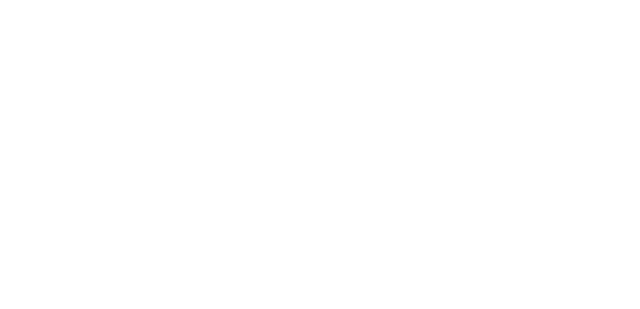
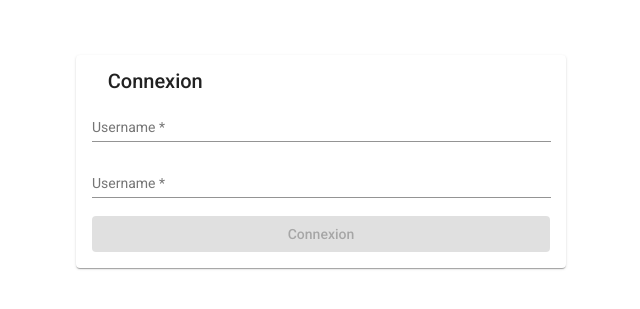
Before and after one commit to Team-dokent/hotel-reservation, an Angular app: page /auth in a window 1280 px wide. Before the commit this address led to /. Shown: the part 239-548 px from the top of the page, without its empty margins (319-959 px from the left). Built offline with nearby package versions, Linux system fonts and the light colour scheme.

Commit message:
Add Login form front

```diff
--- a/src/app/app-routing.module.ts
+++ b/src/app/app-routing.module.ts
@@ -1,8 +1,14 @@
+import { AuthModule } from './features/auth/auth.module';
 import { NgModule } from '@angular/core';
 import { RouterModule, Routes } from '@angular/router';
 
 const routes: Routes = [
-  { path: '', redirectTo: 'admin', pathMatch: 'full' },
+  { path: '', redirectTo: 'auth', pathMatch: 'full' },
+  {
+    path: 'auth',
+    loadChildren: () =>
+      import('./features/auth/auth.module').then((m) => m.AuthModule),
+  },
   {
     path: 'admin',
     loadChildren: () =>
--- a/src/app/core/components/toolbar/toolbar.component.ts
+++ b/src/app/core/components/toolbar/toolbar.component.ts
@@ -8,6 +8,7 @@
 })
 export class ToolbarComponent implements OnInit {
   opened!: boolean;
+
   @Output() openedEvent: EventEmitter<boolean> = new EventEmitter<boolean>();
 
   constructor(private menuService: MenuService) {}
--- a/src/app/features/auth/auth-routing.module.ts
+++ b/src/app/features/auth/auth-routing.module.ts
@@ -1,10 +1,13 @@
 import { NgModule } from '@angular/core';
 import { RouterModule, Routes } from '@angular/router';
+import { LoginComponent } from './login/login.component';
 
-const routes: Routes = [];
+const routes: Routes = [
+  { path: '', component: LoginComponent, pathMatch: 'full' },
+];
 
 @NgModule({
   imports: [RouterModule.forChild(routes)],
-  exports: [RouterModule]
+  exports: [RouterModule],
 })
-export class AuthRoutingModule { }
+export class AuthRoutingModule {}
--- /dev/null
+++ b/src/app/features/auth/login/login.component.html
@@ -0,0 +1,40 @@
+<div class="container d-flex align-items-center justify-content-center">
+  <mat-card>
+    <mat-card-header>
+      <mat-card-title>Connexion</mat-card-title>
+    </mat-card-header>
+    <form class="form" [formGroup]="loginForm">
+      <mat-form-field class="full-width">
+        <mat-label>Username</mat-label>
+        <input
+          formControlName="email"
+          type="email"
+          matInput
+          placeholder="Username"
+        />
+        <mat-error>Champ requis</mat-error>
+      </mat-form-field>
+
+      <mat-form-field class="full-width">
+        <mat-label>Username</mat-label>
+        <input
+          formControlName="password"
+          type="password"
+          matInput
+          placeholder="Pass"
+        />
+        <mat-error>Champ requis</mat-error>
+      </mat-form-field>
+
+      <button
+        class="full-width"
+        mat-raised-button
+        color="primary"
+        (click)="onSubmit()"
+        [disabled]="!loginForm.valid"
+      >
+        Connexion
+      </button>
+    </form>
+  </mat-card>
+</div>
--- /dev/null
+++ b/src/app/features/auth/login/login.component.scss
@@ -0,0 +1,13 @@
+.container {
+  height: 100vh;
+}
+
+.form {
+  min-width: 180px;
+  max-width: 500px;
+  width: 100%;
+}
+
+.full-width {
+  width: 100%;
+}
--- /dev/null
+++ b/src/app/features/auth/login/login.component.ts
@@ -0,0 +1,48 @@
+import { Component, OnInit } from '@angular/core';
+import {
+  AbstractControl,
+  FormBuilder,
+  FormGroup,
+  Validators,
+} from '@angular/forms';
+
+@Component({
+  selector: 'app-login',
+  templateUrl: './login.component.html',
+  styleUrls: ['./login.component.scss'],
+})
+export class LoginComponent implements OnInit {
+  loginForm!: FormGroup;
+
+  constructor(private fb: FormBuilder) {}
+
+  ngOnInit(): void {
+    this.initFormGroup();
+  }
+
+  private initFormGroup(): void {
+    this.loginForm = this.fb.group({
+      email: ['', Validators.required],
+      password: ['', Validators.required],
+    });
+  }
+
+  onSubmit(): void {
+    console.log(this.loginForm.value);
+    this.loginForm.reset();
+  }
+
+  getFormControlErrorText(abstractControl: AbstractControl): string {
+    if (abstractControl.hasError('required')) {
+      return 'Ce champ est requis';
+    } else if (abstractControl.hasError('email')) {
+      return "Merci d'entrer une adresse mail valide";
+    } else if (abstractControl.hasError('minlength')) {
+      return 'Ce numéro de téléphone ne contient pas assez de chiffres';
+    } else if (abstractControl.hasError('maxlength')) {
+      return 'Ce numéro de téléphone contient trop de chiffres';
+    } else {
+      return 'Ce champ contient une erreur';
+    }
+  }
+}
--- a/src/app/layouts/main-layout/main-layout.component.html
+++ b/src/app/layouts/main-layout/main-layout.component.html
@@ -1,5 +1,6 @@
 <main>
   <app-toolbar (openedEvent)="toggleMenu($event)"></app-toolbar>
+
   <mat-sidenav-container>
     <mat-sidenav [(opened)]="opened" mode="side">
       <div class="nav-links">
--- a/src/app/shared/material/material.module.ts
+++ b/src/app/shared/material/material.module.ts
@@ -4,6 +4,8 @@
 import { MatButtonModule } from '@angular/material/button';
 import { MatSidenavModule } from '@angular/material/sidenav';
 import { MatListModule } from '@angular/material/list';
+import { MatCardModule } from '@angular/material/card';
+import { MatInputModule } from '@angular/material/input';
 
 const materialModules = [
   MatButtonModule,
@@ -11,6 +13,8 @@
   MatIconModule,
   MatSidenavModule,
   MatListModule,
+  MatCardModule,
+  MatInputModule,
 ];
 
 @NgModule({
--- a/src/index.html
+++ b/src/index.html
@@ -1,14 +1,27 @@
-<!doctype html>
+<!DOCTYPE html>
 <html lang="en">
   <head>
-  <meta charset="utf-8">
+    <meta charset="utf-8" />
     <title>HotelReservation</title>
-  <base href="/">
-  <meta name="viewport" content="width=device-width, initial-scale=1">
-  <link rel="icon" type="image/x-icon" href="favicon.ico">
-  <link rel="preconnect" href="https://fonts.gstatic.com">
-  <link href="https://fonts.googleapis.com/css2?family=Roboto:wght@300;400;500&display=swap" rel="stylesheet">
-  <link href="https://fonts.googleapis.com/icon?family=Material+Icons" rel="stylesheet">
+    <base href="/" />
+    <meta name="viewport" content="width=device-width, initial-scale=1" />
+    <link rel="icon" type="image/x-icon" href="favicon.ico" />
+    <link rel="preconnect" href="https://fonts.gstatic.com" />
+    <link
+      href="https://fonts.googleapis.com/css2?family=Roboto:wght@300;400;500&display=swap"
+      rel="stylesheet"
+    />
+    <link
+      href="https://fonts.googleapis.com/icon?family=Material+Icons"
+      rel="stylesheet"
+    />
+    <!-- CSS only -->
+    <link
+      href="https://cdn.jsdelivr.net/npm/bootstrap@5.2.3/dist/css/bootstrap.min.css"
+      rel="stylesheet"
+      integrity="sha384-rbsA2VBKQhggwzxH7pPCaAqO46MgnOM80zW1RWuH61DGLwZJEdK2Kadq2F9CUG65"
+      crossorigin="anonymous"
+    />
   </head>
   <body class="mat-typography">
     <app-root></app-root>
```
Also changed, not shown: src/app/features/auth/auth.module.ts (+9 -5 lines), 1 other file (tests, documents, lock files or other folders). Lines whose indentation alone changed are shown as unchanged.
